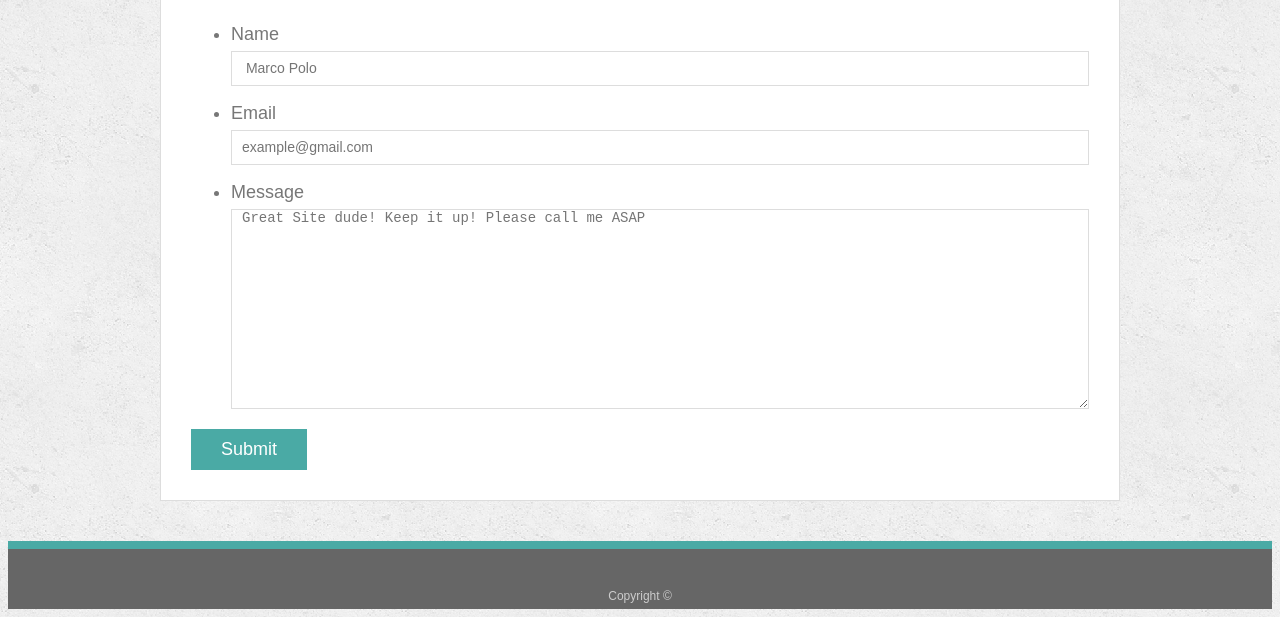
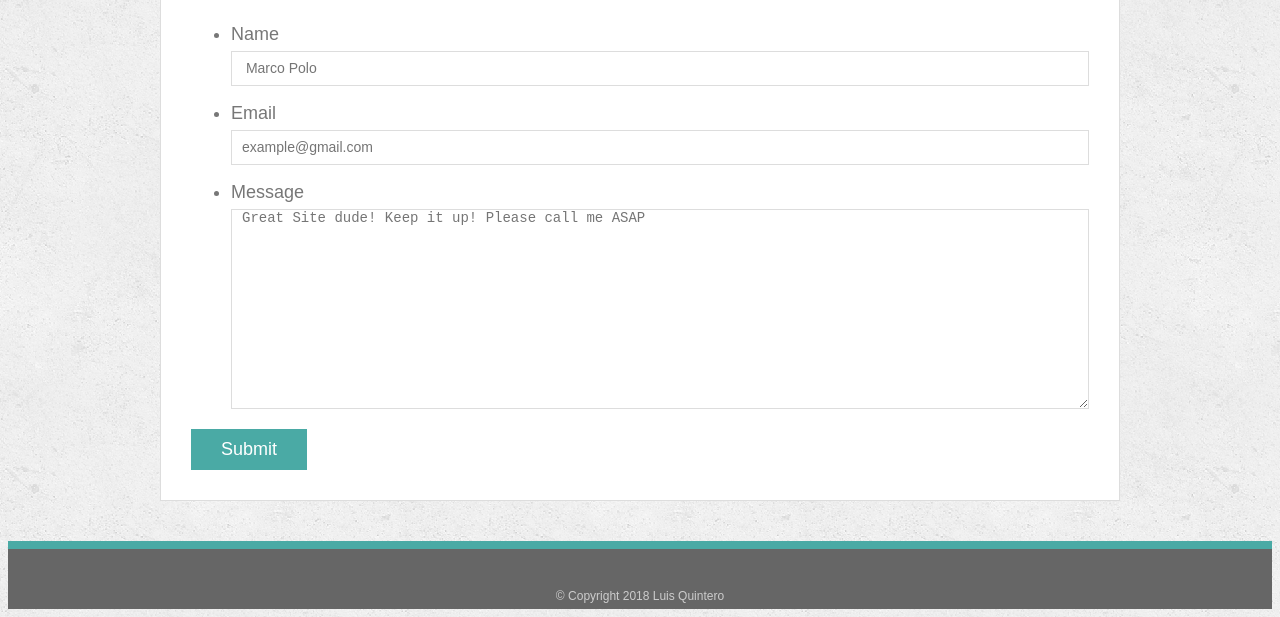
Before and after one commit to lquint85/Basic-Portfolio, a plain HTML site: page contact.html in a window 1280 px wide. Shown: the part 269-886 px from the top of the page. Drawn offline with Linux system fonts and the light colour scheme.

Commit message:
modified contact index and portfolio html

```diff
--- a/contact.html
+++ b/contact.html
@@ -49,7 +49,7 @@
 
     <footer>
         <div class="container">
-      Copyright &copy;
+            &copy; Copyright 2018 Luis Quintero
         </div>
     </footer>
 </body>
```
Also changed, not shown: index.html (+1 -1 lines), portfolio.html (+1 -1 lines). Lines whose indentation alone changed are shown as unchanged.
